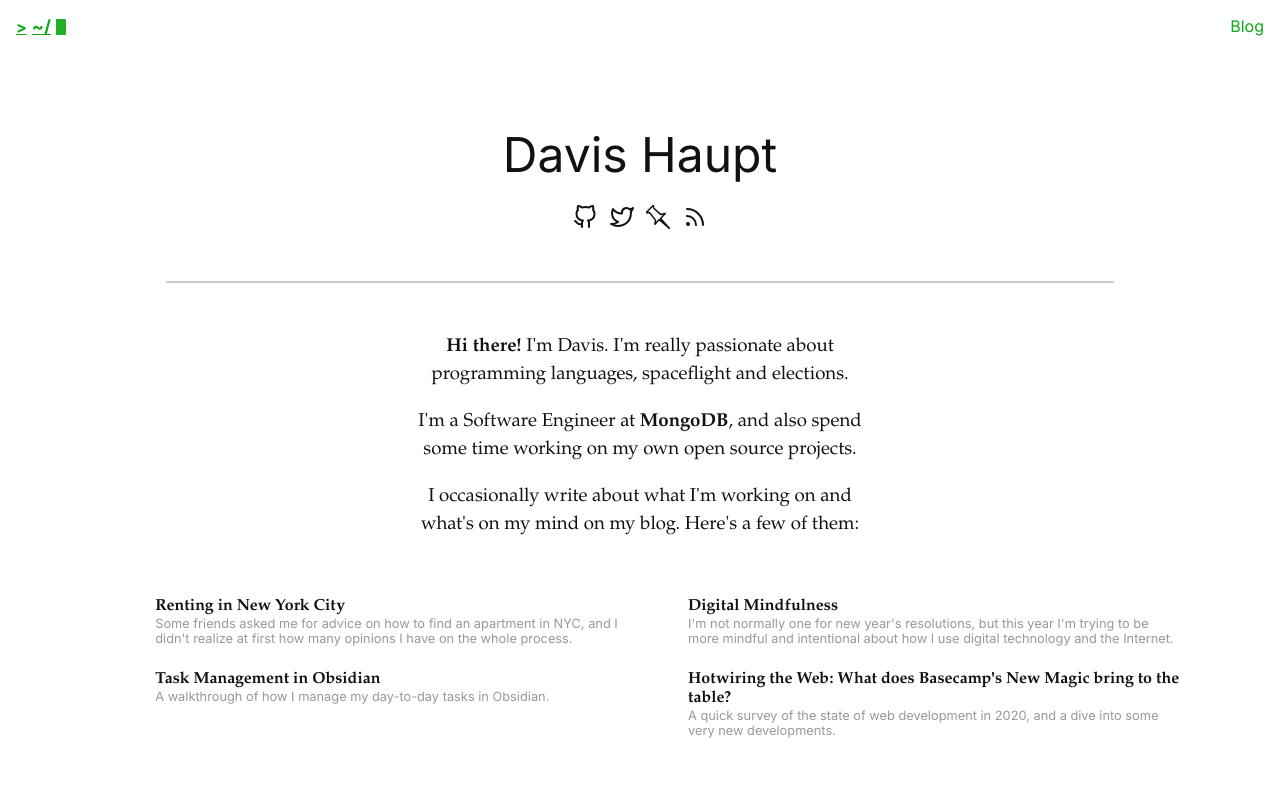
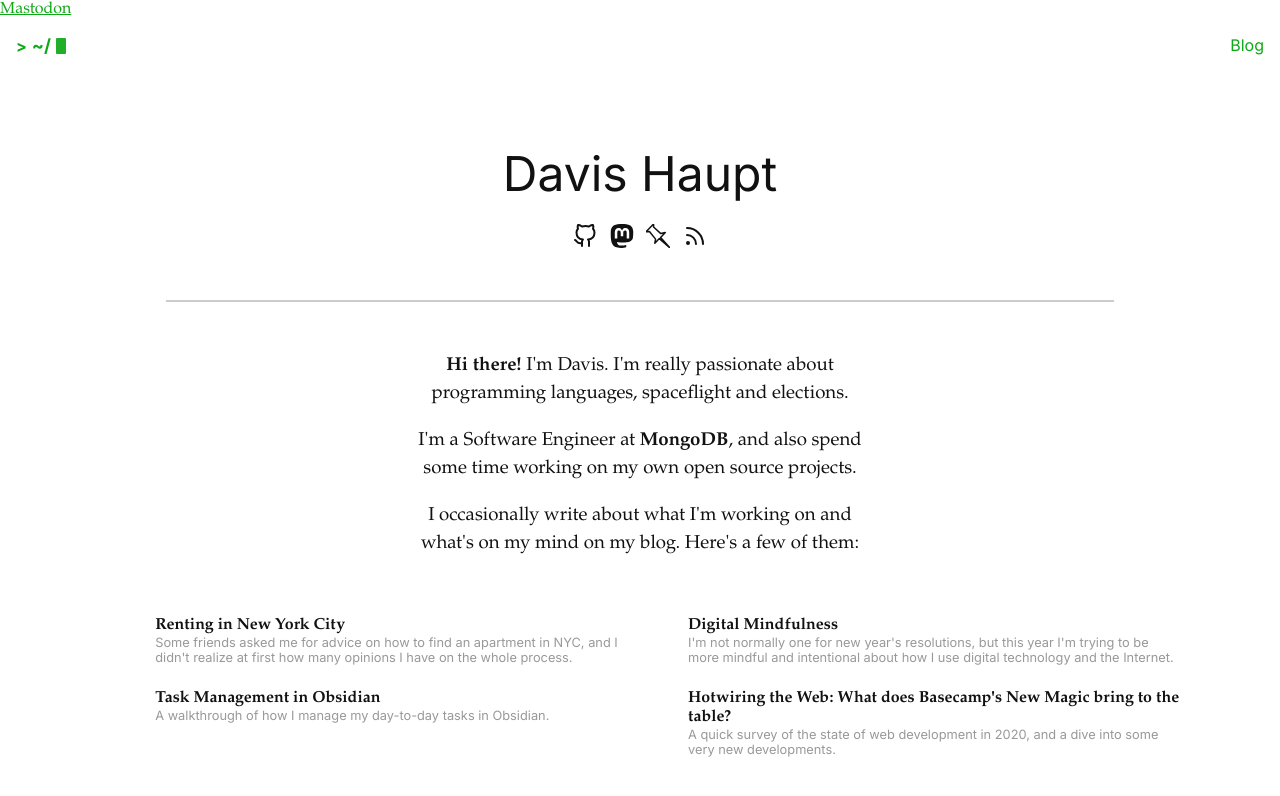
Before and after one commit to davish/davi.sh, an Astro site: page / in a window 1280 px wide. Built offline with nearby package versions, Linux system fonts and the light colour scheme; Astro itself is replaced by a stand-in of ours; some packages are replaced by stand-ins of ours.

Commit message:
goodbye tweets hello toots

```diff
--- a/src/components/Links.astro
+++ b/src/components/Links.astro
@@ -17,20 +17,17 @@
       ></path>
     </svg>
   </a>
-  <a href="https://twitter.com/davishaupt">
+  <a rel="me" href="https://metropolan.com/@davis">
     <svg
       xmlns="http://www.w3.org/2000/svg"
       width="24"
       height="24"
-      viewBox="0 0 24 24"
-      fill="none"
-      stroke="currentColor"
-      stroke-width="2"
-      stroke-linecap="round"
-      stroke-linejoin="round"
-      class="feather feather-twitter"
-      ><path
-        d="M23 3a10.9 10.9 0 0 1-3.14 1.53 4.48 4.48 0 0 0-7.86 3v1A10.66 10.66 0 0 1 3 4s-4 9 5 13a11.64 11.64 0 0 1-7 2c9 5 20 0 20-11.5a4.5 4.5 0 0 0-.08-.83A7.72 7.72 0 0 0 23 3z"
+      fill="currentColor"
+      class="bi bi-mastodon"
+      viewBox="0 0 16 16"
+    >
+      <path
+        d="M11.19 12.195c2.016-.24 3.77-1.475 3.99-2.603.348-1.778.32-4.339.32-4.339 0-3.47-2.286-4.488-2.286-4.488C12.062.238 10.083.017 8.027 0h-.05C5.92.017 3.942.238 2.79.765c0 0-2.285 1.017-2.285 4.488l-.002.662c-.004.64-.007 1.35.011 2.091.083 3.394.626 6.74 3.78 7.57 1.454.383 2.703.463 3.709.408 1.823-.1 2.847-.647 2.847-.647l-.06-1.317s-1.303.41-2.767.36c-1.45-.05-2.98-.156-3.215-1.928a3.614 3.614 0 0 1-.033-.496s1.424.346 3.228.428c1.103.05 2.137-.064 3.188-.189zm1.613-2.47H11.13v-4.08c0-.859-.364-1.295-1.091-1.295-.804 0-1.207.517-1.207 1.541v2.233H7.168V5.89c0-1.024-.403-1.541-1.207-1.541-.727 0-1.091.436-1.091 1.296v4.079H3.197V5.522c0-.859.22-1.541.66-2.046.456-.505 1.052-.764 1.793-.764.856 0 1.504.328 1.933.983L8 4.39l.417-.695c.429-.655 1.077-.983 1.934-.983.74 0 1.336.259 1.791.764.442.505.661 1.187.661 2.046v4.203z"
       ></path>
     </svg>
   </a>
--- a/src/components/Meta.astro
+++ b/src/components/Meta.astro
@@ -15,6 +15,7 @@ const currentUrl = Astro.request.url;
 <meta charset="utf-8" />
 <meta name="viewport" content="width=device-width, initial-scale=1.0" />
 <meta name="generator" content={Astro.generator} />
+<a rel="me" href="https://metropolan.com/@davis">Mastodon</a>
 <link
   rel="alternate"
   type="application/rss+xml"
```
